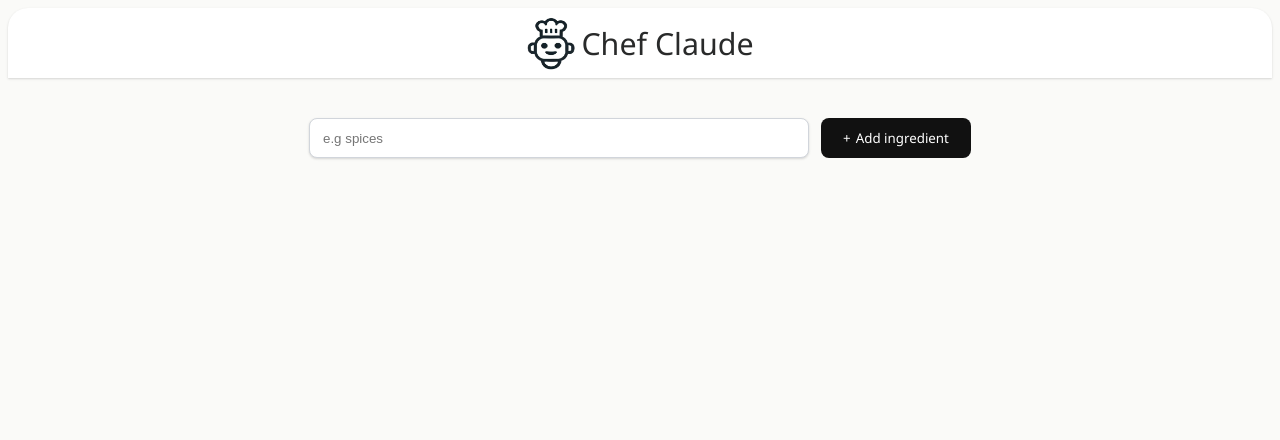
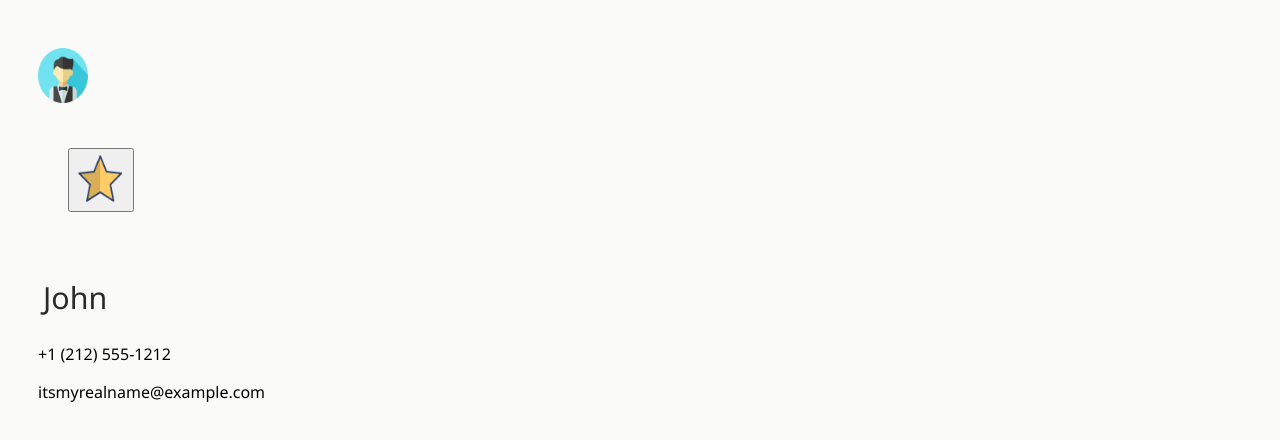
Before and after one commit to Urahara-99/chef-claude, a React (Vite) app: page / in a window 1280 px wide. Shown: the top 440 px of the page. Built offline with nearby package versions, Linux system fonts and the light colour scheme.

Commit message:
state and props

```diff
--- a/src/App.jsx
+++ b/src/App.jsx
@@ -5,13 +5,18 @@ import Main from './components/Main'
 import PropsMaking from './components/PropsMaking'
 import jokesData from "./data"
 import RoughWork from './components/RoughWork'
+import React from 'react'
+import ToggleState from './components/ToggleState'
 
+import PropsReceiver from './components/PropsReceiver'
 
 export default function App() {
+
     return(
         <>
-        <Header />
-        < Main />
+        {/* <Header />
+        < Main /> */}
+       <PropsReceiver />
         </>
 )
 
--- /dev/null
+++ b/src/components/PropsReceiver.jsx
@@ -0,0 +1,41 @@
+import React from 'react'
+import avatar from "../assets/user.png"
+import ToggleState from './ToggleState'
+const PropsReceiver = () => {
+
+    const [contact, setContact] = React.useState({
+        firstName: "John",
+        lastName: "Doe",
+        phone: "+1 (212) 555-1212",
+        email: "itsmyrealname@example.com",
+        isFavorite: true
+    })
+
+    function toggleFavorite() {
+        setContact((prev=>{
+          return {...prev, isFavorite: !prev.isFavorite}
+        }))
+    }
+  return (
+    <main>
+            <article className="card">
+            <img
+            src={avatar}
+            className="avatar"
+            alt="User profile picture of John Doe"
+            />
+            <div className="info">
+            <ToggleState isFilled={contact.isFavorite} handle={toggleFavorite}/>
+            <h2 className="name">
+            {contact.firstName}
+            </h2>
+            <p className="contact">{contact.phone}</p>
+            <p className="contact">{contact.email}</p>
+            </div>
+
+            </article>
+            </main>
+            )
+}
+
+export default PropsReceiver
--- a/src/components/RoughWork.jsx
+++ b/src/components/RoughWork.jsx
@@ -1,12 +1,9 @@
 import React from 'react'
 
-const RoughWork = () => {
-  const [messages, setMessages] = React.useState(['a', 'b']);
+const RoughWork = (props) => {
+
   return (
-     <div>
-      <h1>{messages.length ? "you have " :"You all caught up!"}</h1>
-     </div>
-
+    <h2>{props.count}</h2>
   )
 }
 
--- a/src/components/ToggleState.jsx
+++ b/src/components/ToggleState.jsx
@@ -3,55 +3,25 @@ import avatar from "../assets/user.png"
 import starFilled from "../assets/star-filled.png"
 import starEmpty from "../assets/star-empty.png"
 
-export default function App() {
-    const [contact, setContact] = React.useState({
-        firstName: "John",
-        lastName: "Doe",
-        phone: "+1 (212) 555-1212",
-        email: "itsmyrealname@example.com",
-        isFavorite: true
-    })
-
-    let star= contact.isFavorite ? starFilled : starEmpty;
-    let ariavar = contact.isFavorite ? "Remove from fav" : "Add to fav";
-    let imgChangeAlt= contact.isFavorite ? "filled star" : "empty star";
-
-    function toggleFavorite() {
-        setContact((prev=>{
-          return {...prev, isFavorite: !prev.isFavorite}
-        }))
-    }
-
-    return (
+export default function ToggleState(props) {
+    let star= props.isFilled ? starFilled : starEmpty;
+    let ariavar = props.isFilled ? "Remove from fav" : "Add to fav";
+    let imgChangeAlt= props.isFilled ? "filled star" : "empty star";
+    return(
         <main>
-            <article className="card">
-                <img
-                    src={avatar}
-                    className="avatar"
-                    alt="User profile picture of John Doe"
-                />
-                <div className="info">
         <button
-                        onClick={toggleFavorite}
+        onClick={props.handle}
         aria-pressed={false}
         className="favorite-button"
     >
         <img
             src={star}
-                            aria-pressed={contact.isFavorite}
+            aria-pressed={props.isFilled}
             aria-label={ariavar}
             alt={imgChangeAlt}
             className="favorite"
         />
     </button>
-                    <h2 className="name">
-                        {contact.firstName}
-                    </h2>
-                    <p className="contact">{contact.phone}</p>
-                    <p className="contact">{contact.email}</p>
-                </div>
-
-            </article>
     </main>
     )
 }
```
Lines whose indentation alone changed are shown as unchanged.
